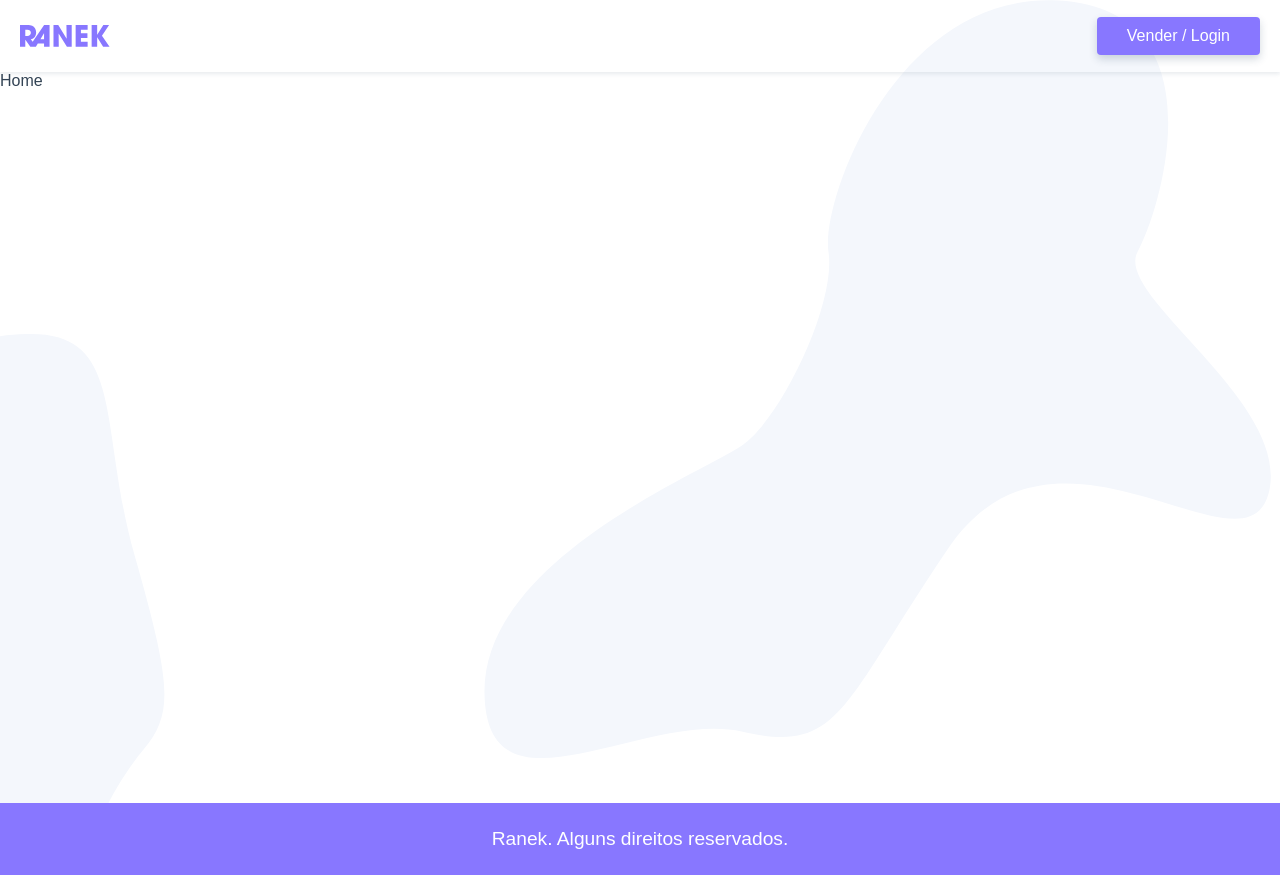
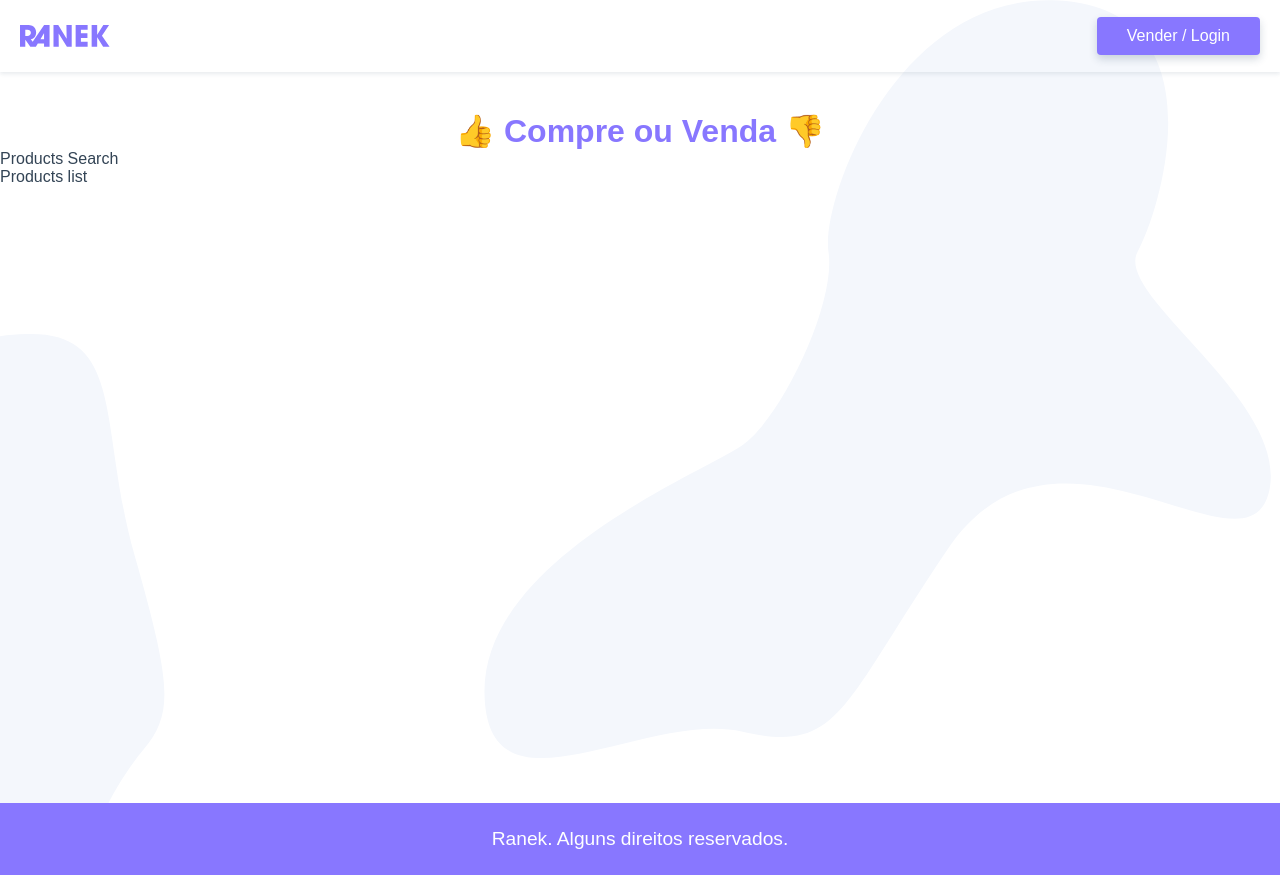
Before and after one commit to luizchaaves/origamid-ranek, a Vue app: page / in a window 1280 px wide. Built offline with nearby package versions, Linux system fonts and the light colour scheme.

Commit message:
feat: creating home

```diff
--- /dev/null
+++ b/src/components/ProductsList.vue
@@ -0,0 +1,7 @@
+<template>
+  <div>Products list</div>
+</template>
+
+<script>
+export default {};
+</script>
--- /dev/null
+++ b/src/components/ProductsSearch.vue
@@ -0,0 +1,7 @@
+<template>
+  <div>Products Search</div>
+</template>
+
+<script>
+export default {};
+</script>
--- a/src/views/HomeView.vue
+++ b/src/views/HomeView.vue
@@ -1,10 +1,29 @@
 <template>
-  <div>Home</div>
+  <section>
+    <h1>👍️ Compre ou Venda 👎️</h1>
+    <ProductsSearch />
+    <ProductsList />
+  </section>
 </template>
 
 <script>
+import ProductsSearch from '@/components/ProductsSearch.vue';
+import ProductsList from '@/components/ProductsList.vue';
+
 export default {
   name: 'HomeView',
-  components: {},
+  components: {
+    ProductsSearch,
+    ProductsList,
+  },
 };
 </script>
+
+<style scoped>
+h1 {
+  font-size: 2rem;
+  color: #87f;
+  margin-top: 40px;
+  text-align: center;
+}
+</style>
```
